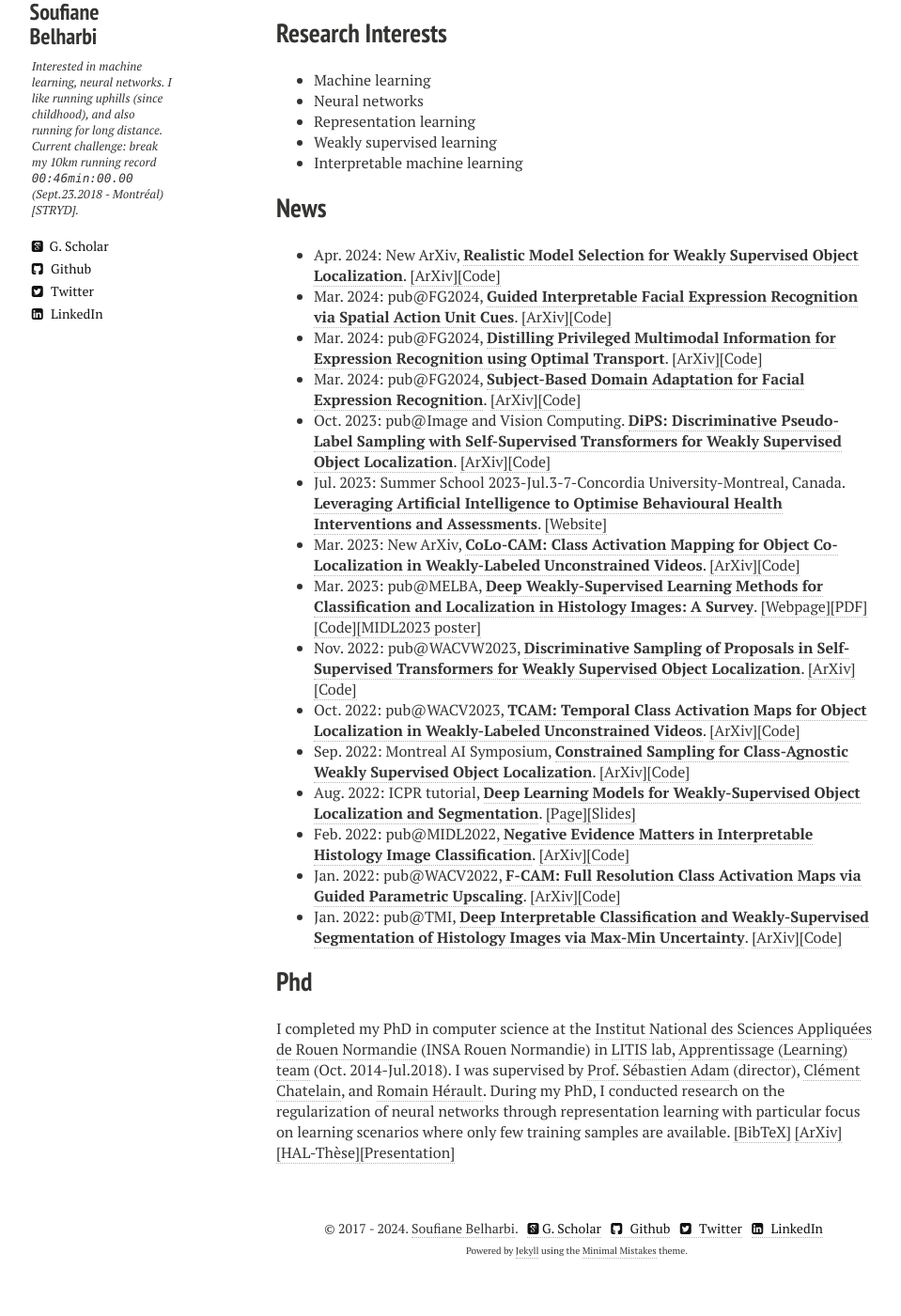
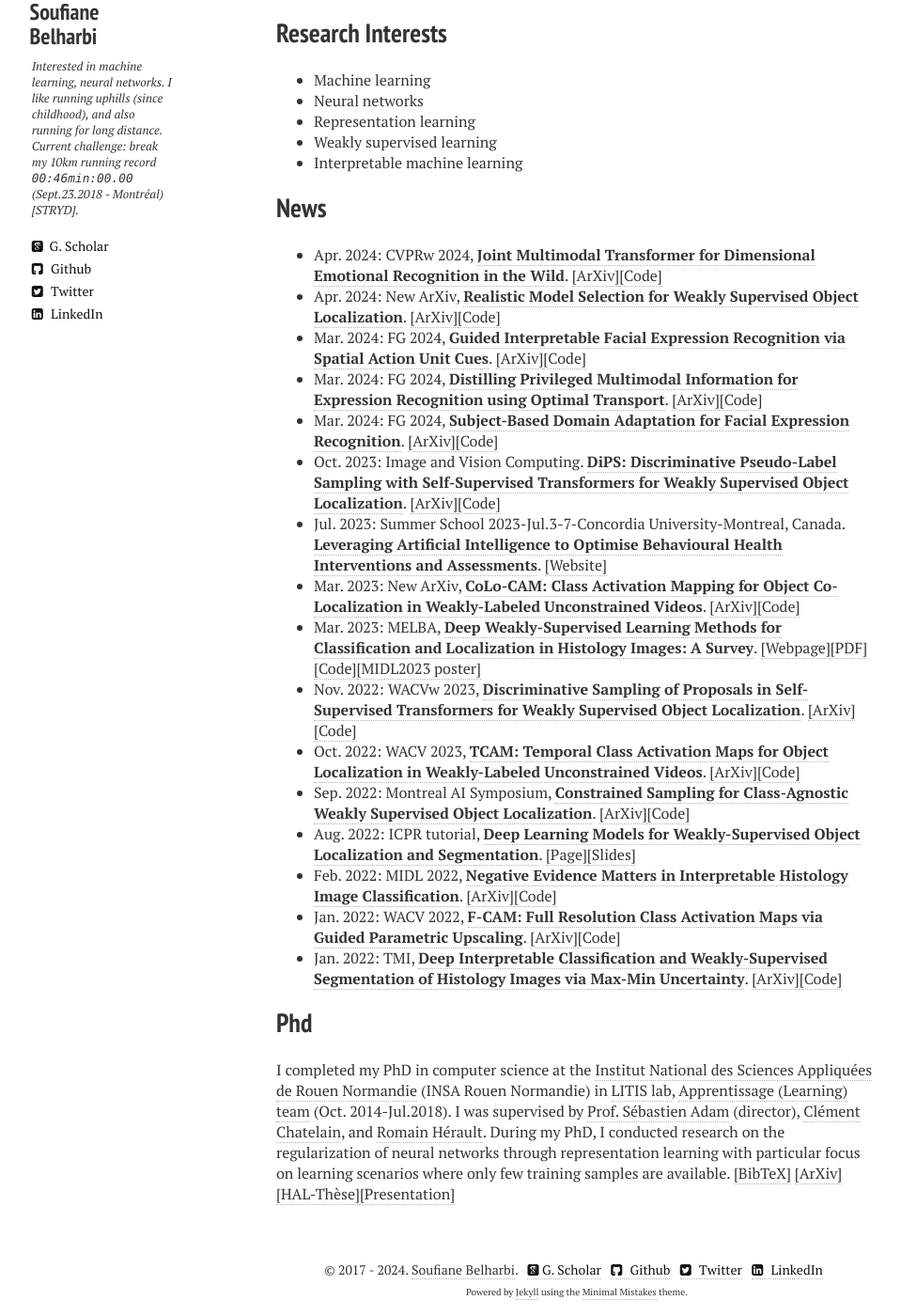
Before and after one commit to sbelharbi/sbelharbi.github.io, a Jekyll site: the page built from index.md, in a window 1280 px wide and 1400 px high, scrolled down 1250 px. Shown: the whole window at 94% size, without its empty margins (26-985 px from the left). Built offline with Jekyll 4.4.1, drawn with Linux system fonts in a browser that asks for light colours; nearby versions of some CDN libraries.

Commit message:
cvprw multimodal

```diff
--- a/index.md
+++ b/index.md
@@ -23,21 +23,22 @@ My name is Soufiane Belharbi. I am a post-doc at [LIVIA Lab., ÉTS, Montreal](ht
 
 
 ## News
+* Apr. 2024: CVPRw 2024, [**Joint Multimodal Transformer for Dimensional Emotional Recognition in the Wild**](https://arxiv.org/abs/2403.10488). <a href="https://arxiv.org/abs/2403.10488">[ArXiv]</a><a href="https://github.com/PoloWlg/Joint-Multimodal-Transformer-6th-ABAW">[Code]</a>
 * Apr. 2024: New ArXiv, [**Realistic Model Selection for Weakly Supervised Object Localization**](https://arxiv.org/abs/2404.10034). <a href="https://arxiv.org/abs/2404.10034">[ArXiv]</a><a href="https://github.com/shakeebmurtaza/wsol_model_selection">[Code]</a>
-* Mar. 2024: pub@FG2024, [**Guided Interpretable Facial Expression Recognition via Spatial Action Unit Cues**](https://arxiv.org/abs/2402.00281). <a href="https://arxiv.org/abs/2402.00281">[ArXiv]</a><a href="https://github.com/sbelharbi/interpretable-fer-aus">[Code]</a>
-* Mar. 2024: pub@FG2024, [**Distilling Privileged Multimodal Information for Expression Recognition using Optimal Transport**](https://arxiv.org/abs/2401.15489). <a href="https://arxiv.org/abs/2401.15489">[ArXiv]</a><a href="https://github.com/haseebaslam95/PKDOT">[Code]</a>
-* Mar. 2024: pub@FG2024, [**Subject-Based Domain Adaptation for Facial Expression Recognition**](https://arxiv.org/abs/2312.05632). <a href="https://arxiv.org/abs/2312.05632">[ArXiv]</a><a href="https://github.com/osamazeeshan/Subject-Based-Domain-Adaptation-for-FER">[Code]</a>
-* Oct. 2023: pub@Image and Vision Computing. [**DiPS: Discriminative Pseudo-Label Sampling with Self-Supervised Transformers for Weakly Supervised Object Localization**](https://arxiv.org/abs/2310.06196). <a href="https://arxiv.org/abs/2310.06196">[ArXiv]</a><a href="https://github.com/shakeebmurtaza/dips">[Code]</a>
+* Mar. 2024: FG 2024, [**Guided Interpretable Facial Expression Recognition via Spatial Action Unit Cues**](https://arxiv.org/abs/2402.00281). <a href="https://arxiv.org/abs/2402.00281">[ArXiv]</a><a href="https://github.com/sbelharbi/interpretable-fer-aus">[Code]</a>
+* Mar. 2024: FG 2024, [**Distilling Privileged Multimodal Information for Expression Recognition using Optimal Transport**](https://arxiv.org/abs/2401.15489). <a href="https://arxiv.org/abs/2401.15489">[ArXiv]</a><a href="https://github.com/haseebaslam95/PKDOT">[Code]</a>
+* Mar. 2024: FG 2024, [**Subject-Based Domain Adaptation for Facial Expression Recognition**](https://arxiv.org/abs/2312.05632). <a href="https://arxiv.org/abs/2312.05632">[ArXiv]</a><a href="https://github.com/osamazeeshan/Subject-Based-Domain-Adaptation-for-FER">[Code]</a>
+* Oct. 2023: Image and Vision Computing. [**DiPS: Discriminative Pseudo-Label Sampling with Self-Supervised Transformers for Weakly Supervised Object Localization**](https://arxiv.org/abs/2310.06196). <a href="https://arxiv.org/abs/2310.06196">[ArXiv]</a><a href="https://github.com/shakeebmurtaza/dips">[Code]</a>
 * Jul. 2023: Summer School 2023-Jul.3-7-Concordia University-Montreal, Canada. [**Leveraging Artificial Intelligence to Optimise Behavioural Health Interventions and Assessments**](https://frqs-ai-summerschool23.squarespace.com/). <a href="https://frqs-ai-summerschool23.squarespace.com/">[Website]</a>
 * Mar. 2023: New ArXiv, [**CoLo-CAM: Class Activation Mapping for Object Co-Localization in Weakly-Labeled Unconstrained Videos**](https://arxiv.org/abs/2303.09044). <a href="https://arxiv.org/abs/2303.09044">[ArXiv]</a><a href="https://github.com/sbelharbi/colo-cam">[Code]</a>
-* Mar. 2023: pub@MELBA, [**Deep Weakly-Supervised Learning Methods for Classification and Localization in Histology Images: A Survey**](https://www.melba-journal.org/papers/2023:004.html). <a href="https://www.melba-journal.org/papers/2023:004.html">[Webpage]</a><a href="https://www.melba-journal.org/pdf/2023:004.pdf">[PDF]</a><a href="https://github.com/jeromerony/survey_wsl_histology">[Code]</a><a href="/publications/2023/poster-midl-2023.pdf">[MIDL2023 poster]</a>
-* Nov. 2022: pub@WACVW2023, [**Discriminative Sampling of Proposals in Self-Supervised Transformers for Weakly Supervised Object Localization**](https://arxiv.org/abs/2209.09209). <a href="https://arxiv.org/abs/2209.09209">[ArXiv]</a><a href="https://github.com/shakeebmurtaza/dips">[Code]</a>
-* Oct. 2022: pub@WACV2023, [**TCAM: Temporal Class Activation Maps for Object Localization in Weakly-Labeled Unconstrained Videos**](https://arxiv.org/abs/2208.14542). <a href="https://arxiv.org/abs/2208.14542">[ArXiv]</a><a href="https://github.com/sbelharbi/tcam-wsol-video">[Code]</a>
+* Mar. 2023: MELBA, [**Deep Weakly-Supervised Learning Methods for Classification and Localization in Histology Images: A Survey**](https://www.melba-journal.org/papers/2023:004.html). <a href="https://www.melba-journal.org/papers/2023:004.html">[Webpage]</a><a href="https://www.melba-journal.org/pdf/2023:004.pdf">[PDF]</a><a href="https://github.com/jeromerony/survey_wsl_histology">[Code]</a><a href="/publications/2023/poster-midl-2023.pdf">[MIDL2023 poster]</a>
+* Nov. 2022: WACVw 2023, [**Discriminative Sampling of Proposals in Self-Supervised Transformers for Weakly Supervised Object Localization**](https://arxiv.org/abs/2209.09209). <a href="https://arxiv.org/abs/2209.09209">[ArXiv]</a><a href="https://github.com/shakeebmurtaza/dips">[Code]</a>
+* Oct. 2022: WACV 2023, [**TCAM: Temporal Class Activation Maps for Object Localization in Weakly-Labeled Unconstrained Videos**](https://arxiv.org/abs/2208.14542). <a href="https://arxiv.org/abs/2208.14542">[ArXiv]</a><a href="https://github.com/sbelharbi/tcam-wsol-video">[Code]</a>
 * Sep. 2022: Montreal AI Symposium, [**Constrained Sampling for Class-Agnostic Weakly Supervised Object Localization**](https://arxiv.org/abs/2209.09195). <a href="https://arxiv.org/abs/2209.09195">[ArXiv]</a><a href="https://github.com/shakeebmurtaza/dips">[Code]</a>
 * Aug. 2022: ICPR tutorial, [**Deep Learning Models for Weakly-Supervised Object Localization and Segmentation**]({{ site.url }}/icpr-2022-tutorial-wsl/). <a href="/icpr-2022-tutorial-wsl">[Page]</a><a href="/publications/icpr-tutorial-wsl-2022/slides.pdf">[Slides]</a>
-* Feb. 2022: pub@MIDL2022, [**Negative Evidence Matters in Interpretable Histology Image Classification**](https://arxiv.org/abs/2201.02445). <a href="https://arxiv.org/abs/2201.02445">[ArXiv]</a><a href="https://github.com/sbelharbi/negev">[Code]</a>
-* Jan. 2022: pub@WACV2022, [**F-CAM: Full Resolution Class Activation Maps via Guided Parametric Upscaling**](https://arxiv.org/abs/2109.07069). <a href="https://arxiv.org/abs/2109.07069">[ArXiv]</a><a href="https://github.com/sbelharbi/fcam-wsol">[Code]</a>
-* Jan. 2022: pub@TMI, [**Deep Interpretable Classification and Weakly-Supervised Segmentation of Histology Images via Max-Min Uncertainty**](https://arxiv.org/abs/2011.07221). <a href="https://arxiv.org/abs/2011.07221">[ArXiv]</a><a href="https://github.com/sbelharbi/deep-wsl-histo-min-max-uncertainty">[Code]</a>
+* Feb. 2022: MIDL 2022, [**Negative Evidence Matters in Interpretable Histology Image Classification**](https://arxiv.org/abs/2201.02445). <a href="https://arxiv.org/abs/2201.02445">[ArXiv]</a><a href="https://github.com/sbelharbi/negev">[Code]</a>
+* Jan. 2022: WACV 2022, [**F-CAM: Full Resolution Class Activation Maps via Guided Parametric Upscaling**](https://arxiv.org/abs/2109.07069). <a href="https://arxiv.org/abs/2109.07069">[ArXiv]</a><a href="https://github.com/sbelharbi/fcam-wsol">[Code]</a>
+* Jan. 2022: TMI, [**Deep Interpretable Classification and Weakly-Supervised Segmentation of Histology Images via Max-Min Uncertainty**](https://arxiv.org/abs/2011.07221). <a href="https://arxiv.org/abs/2011.07221">[ArXiv]</a><a href="https://github.com/sbelharbi/deep-wsl-histo-min-max-uncertainty">[Code]</a>
 
 
 
```
